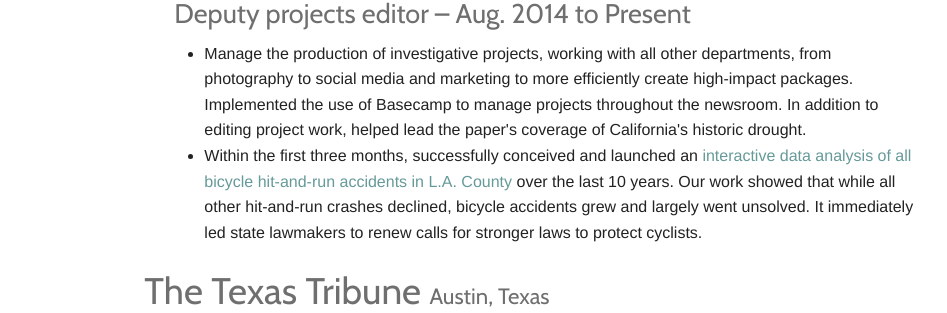
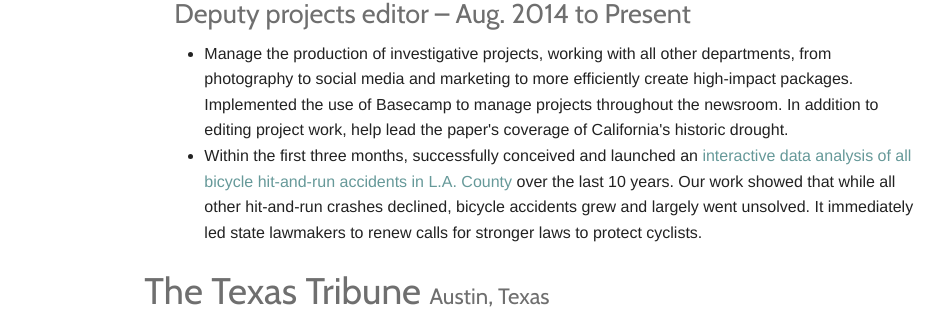
Before and after one commit to BrandiGrissom/resume, a Jekyll site: the page built from index.html, in a window 1280 px wide. Shown: the part 294-607 px from the top of the page, without its empty margins (124-1071 px from the left). Built offline with Jekyll 4.4.1, drawn with Linux system fonts in a browser that asks for light colours.

Commit message:
Update index.html

```diff
--- a/index.html
+++ b/index.html
@@ -24,7 +24,7 @@ layout: default
     <h3 class="subheader">Deputy projects editor – Aug. 2014 to Present</h3>
 
     <ul>
-      <li>Manage the production of investigative projects, working with all other departments, from photography to social media and marketing to more efficiently create high-impact packages. Implemented the use of Basecamp to manage projects throughout the newsroom. In addition to editing project work, helped lead the paper's coverage of California's historic drought.</li>
+      <li>Manage the production of investigative projects, working with all other departments, from photography to social media and marketing to more efficiently create high-impact packages. Implemented the use of Basecamp to manage projects throughout the newsroom. In addition to editing project work, help lead the paper's coverage of California's historic drought.</li>
       <li>Within the first three months, successfully conceived and launched an <a href="http://graphics.latimes.com/la-bike-hit-and-runs/">interactive data analysis of all bicycle hit-and-run accidents in L.A. County</a> over the last 10 years. Our work showed that while all other hit-and-run crashes declined, bicycle accidents grew and largely went unsolved. It immediately led state lawmakers to renew calls for stronger laws to protect cyclists.
       </li>
     </ul>
```
